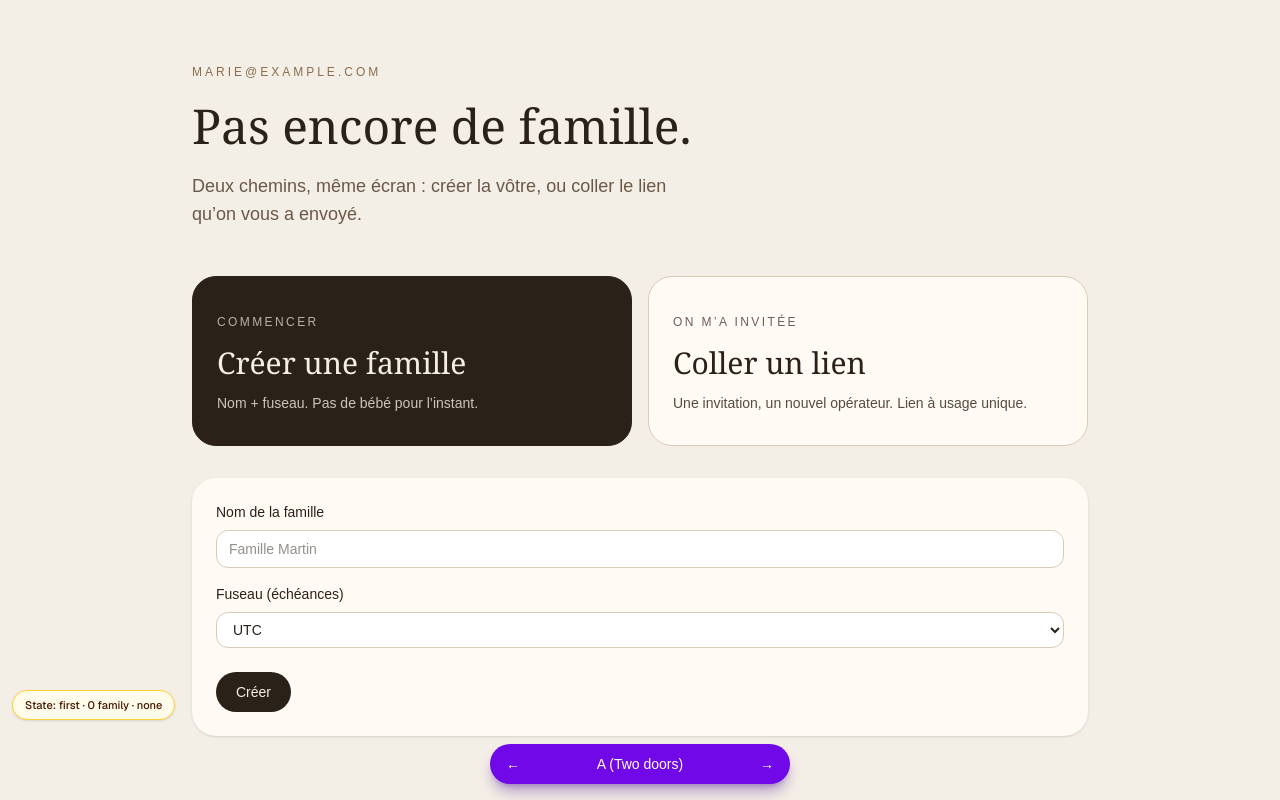
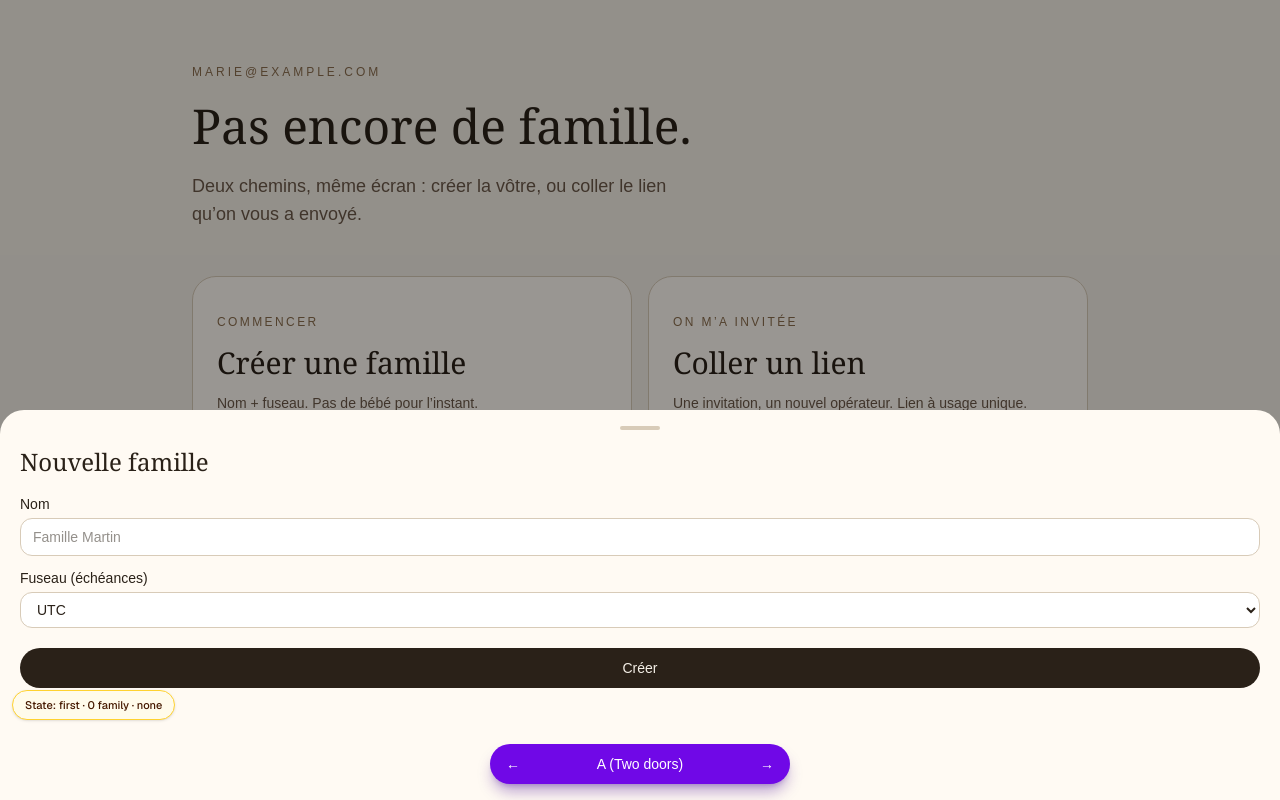
Before and after one commit to Yvens16/baby-planning, a Next.js app: page /prototype/zero-family in a window 1280 px wide. Both pictures are taken after a click on the button 412 px from the left and 361 px from the top of the page. Built offline with nearby package versions, Linux system fonts and the light colour scheme.

Commit message:
Fold the winning zero-Family home into variant A
Two equal doors stay; create and join confirm move into a bottom sheet,
same screen for first-run and after leaving the last Family.

Co-authored-by: Yvens16 <Yvens16@users.noreply.github.com>

```diff
--- a/app/prototype/zero-family/ZeroFamilyPrototype.tsx
+++ b/app/prototype/zero-family/ZeroFamilyPrototype.tsx
@@ -1,8 +1,8 @@
 "use client";
 
 // Three variants of the zero-Family home after sign-in, switchable via
-// ?variant=A|B|C on throwaway /prototype/zero-family. ?scene=first|left
-// swaps first-run vs after-leaving-the-last-Family copy.
+// ?variant=A|B|C on throwaway /prototype/zero-family. Winner: A (two doors)
+// + bottom sheet for create/join; ?scene=first|left is the same screen.
 
 import { useEffect, useState } from "react";
 import { useSearchParams } from "next/navigation";
--- a/app/prototype/zero-family/variants/VariantA.tsx
+++ b/app/prototype/zero-family/variants/VariantA.tsx
@@ -10,6 +10,8 @@ import {
 } from "../model";
 
 export const variantName = "Two doors";
+
+type Sheet = "none" | "create" | "join";
 
 export function VariantA({
   session,
@@ -24,7 +26,7 @@ export function VariantA({
   onConfirmJoin: () => void;
   onCancelJoin: () => void;
 }) {
-  const [door, setDoor] = useState<"create" | "join" | null>(null);
+  const [sheet, setSheet] = useState<Sheet>("none");
   const [name, setName] = useState("");
   const [timezone, setTimezone] = useState(browserTimezone);
   const [invite, setInvite] = useState("");
@@ -33,6 +35,13 @@ export function VariantA({
 
   const current = session.families[0];
   const first = session.scene === "first";
+
+  function open(next: Sheet) {
+    setSheet(next);
+    setNameError(null);
+    setJoinError(null);
+    if (next !== "join") onCancelJoin();
+  }
 
   if (current) {
     return (
@@ -47,7 +56,7 @@ export function VariantA({
   }
 
   return (
-    <div className="min-h-dvh bg-[#f4efe6] px-5 py-16 text-[#2a2118] sm:px-10">
+    <div className="relative min-h-dvh bg-[#f4efe6] px-5 py-16 text-[#2a2118] sm:px-10">
       <div className="mx-auto max-w-4xl">
         <p className="text-xs uppercase tracking-[0.25em] text-[#8a6d4d]">
           {session.email}
@@ -66,81 +75,80 @@ export function VariantA({
         <div className="mt-12 grid gap-4 md:grid-cols-2">
           <button
             type="button"
-            onClick={() => {
-              setDoor("create");
-              setJoinError(null);
-              onCancelJoin();
-            }}
-            className={`rounded-3xl border px-6 py-8 text-left transition ${
-              door === "create"
-                ? "border-[#2a2118] bg-[#2a2118] text-[#f4efe6]"
-                : "border-[#d8cbb8] bg-[#fffaf3] hover:border-[#2a2118]"
-            }`}
+            onClick={() => open("create")}
+            className="rounded-3xl border border-[#d8cbb8] bg-[#fffaf3] px-6 py-8 text-left transition hover:border-[#2a2118]"
           >
-            <span className="text-xs uppercase tracking-[0.2em] opacity-70">
+            <span className="text-xs uppercase tracking-[0.2em] text-[#8a6d4d]">
               Commencer
             </span>
             <span className="mt-3 block font-serif text-3xl">
               Créer une famille
             </span>
-            <span className="mt-3 block text-sm opacity-80">
+            <span className="mt-3 block text-sm text-[#6b5848]">
               Nom + fuseau. Pas de bébé pour l’instant.
             </span>
           </button>
 
           <button
             type="button"
-            onClick={() => {
-              setDoor("join");
-              setNameError(null);
-            }}
-            className={`rounded-3xl border px-6 py-8 text-left transition ${
-              door === "join"
-                ? "border-[#2a2118] bg-[#2a2118] text-[#f4efe6]"
-                : "border-[#d8cbb8] bg-[#fffaf3] hover:border-[#2a2118]"
-            }`}
+            onClick={() => open("join")}
+            className="rounded-3xl border border-[#d8cbb8] bg-[#fffaf3] px-6 py-8 text-left transition hover:border-[#2a2118]"
           >
-            <span className="text-xs uppercase tracking-[0.2em] opacity-70">
+            <span className="text-xs uppercase tracking-[0.2em] text-[#8a6d4d]">
               On m’a invitée
             </span>
             <span className="mt-3 block font-serif text-3xl">
               Coller un lien
             </span>
-            <span className="mt-3 block text-sm opacity-80">
+            <span className="mt-3 block text-sm text-[#6b5848]">
               Une invitation, un nouvel opérateur. Lien à usage unique.
             </span>
           </button>
         </div>
+      </div>
 
-        {door === "create" && (
+      {sheet !== "none" && (
+        <div
+          className="fixed inset-0 z-30 bg-black/40"
+          onClick={() => open("none")}
+        >
+          <div
+            className="absolute inset-x-0 bottom-0 rounded-t-3xl bg-[#fffaf3] px-5 pb-28 pt-4 text-[#2a2118]"
+            onClick={(event) => event.stopPropagation()}
+          >
+            <div className="mx-auto mb-4 h-1 w-10 rounded-full bg-[#d8cbb8]" />
+            {sheet === "create" ? (
               <form
-            className="mt-8 rounded-3xl bg-[#fffaf3] p-6 shadow-sm"
                 onSubmit={(event) => {
                   event.preventDefault();
                   const error = validateFamilyName(name);
                   setNameError(error);
-              if (!error) onCreate(name.trim(), timezone);
+                  if (!error) {
+                    onCreate(name.trim(), timezone);
+                    open("none");
+                  }
                 }}
               >
-            <label className="block text-sm font-medium">
-              Nom de la famille
+                <h2 className="font-serif text-2xl">Nouvelle famille</h2>
+                <label className="mt-4 block text-sm font-medium">
+                  Nom
                   <input
                     value={name}
                     onChange={(e) => setName(e.target.value)}
                     maxLength={50}
-                className="mt-2 w-full rounded-xl border border-[#d8cbb8] bg-white px-3 py-2"
+                    className="mt-1 w-full rounded-xl border border-[#d8cbb8] bg-white px-3 py-2"
                     placeholder="Famille Martin"
                   />
                 </label>
                 {nameError && (
                   <p className="mt-2 text-sm text-red-700">{nameError}</p>
                 )}
-            <label className="mt-4 block text-sm font-medium">
+                <label className="mt-3 block text-sm font-medium">
                   Fuseau (échéances)
                   <select
                     value={timezone}
                     onChange={(e) => setTimezone(e.target.value)}
-                className="mt-2 w-full rounded-xl border border-[#d8cbb8] bg-white px-3 py-2"
+                    className="mt-1 w-full rounded-xl border border-[#d8cbb8] bg-white px-3 py-2"
                   >
                     {timezoneOptions().map((tz) => (
                       <option key={tz} value={tz}>
@@ -151,43 +159,37 @@ export function VariantA({
                 </label>
                 <button
                   type="submit"
-              className="mt-6 rounded-full bg-[#2a2118] px-5 py-2.5 text-sm text-[#f4efe6]"
+                  className="mt-5 w-full rounded-full bg-[#2a2118] py-2.5 text-sm text-[#f4efe6]"
                 >
                   Créer
                 </button>
               </form>
-        )}
-
-        {door === "join" && (
-          <div className="mt-8 rounded-3xl bg-[#fffaf3] p-6 shadow-sm">
-            {session.pendingJoin ? (
+            ) : session.pendingJoin ? (
               <div>
-                <p className="font-serif text-2xl">
+                <h2 className="font-serif text-2xl">
                   Rejoindre {session.pendingJoin.name} ?
-                </p>
-                <p className="mt-2 text-[#6b5848]">
+                </h2>
+                <p className="mt-2 text-sm text-[#6b5848]">
                   Fuseau {session.pendingJoin.timezone}. Vous devenez
                   opératrice, au même titre que les autres.
                 </p>
-                <div className="mt-6 flex gap-3">
                 <button
                   type="button"
-                    onClick={onConfirmJoin}
-                    className="rounded-full bg-[#2a2118] px-5 py-2.5 text-sm text-[#f4efe6]"
+                  onClick={() => {
+                    onConfirmJoin();
+                    open("none");
+                  }}
+                  className="mt-5 w-full rounded-full bg-[#2a2118] py-2.5 text-sm text-[#f4efe6]"
                 >
                   Rejoindre {session.pendingJoin.name}
                 </button>
                 <button
                   type="button"
-                    onClick={() => {
-                      onCancelJoin();
-                      setJoinError(null);
-                    }}
-                    className="rounded-full px-5 py-2.5 text-sm"
+                  onClick={onCancelJoin}
+                  className="mt-2 w-full py-2 text-sm"
                 >
                   Annuler
                 </button>
-                </div>
               </div>
             ) : (
               <form
@@ -206,12 +208,13 @@ export function VariantA({
                   );
                 }}
               >
-                <label className="block text-sm font-medium">
+                <h2 className="font-serif text-2xl">Coller le lien</h2>
+                <label className="mt-4 block text-sm font-medium">
                   Lien d’invitation
                   <input
                     value={invite}
                     onChange={(e) => setInvite(e.target.value)}
-                    className="mt-2 w-full rounded-xl border border-[#d8cbb8] bg-white px-3 py-2"
+                    className="mt-1 w-full rounded-xl border border-[#d8cbb8] bg-white px-3 py-2"
                     placeholder="https://…/join/famille-martin"
                   />
                 </label>
@@ -220,15 +223,15 @@ export function VariantA({
                 )}
                 <button
                   type="submit"
-                  className="mt-6 rounded-full bg-[#2a2118] px-5 py-2.5 text-sm text-[#f4efe6]"
+                  className="mt-5 w-full rounded-full bg-[#2a2118] py-2.5 text-sm text-[#f4efe6]"
                 >
                   Continuer
                 </button>
               </form>
             )}
           </div>
+        </div>
       )}
-      </div>
     </div>
   );
 }
```
Lines whose indentation alone changed are shown as unchanged.
